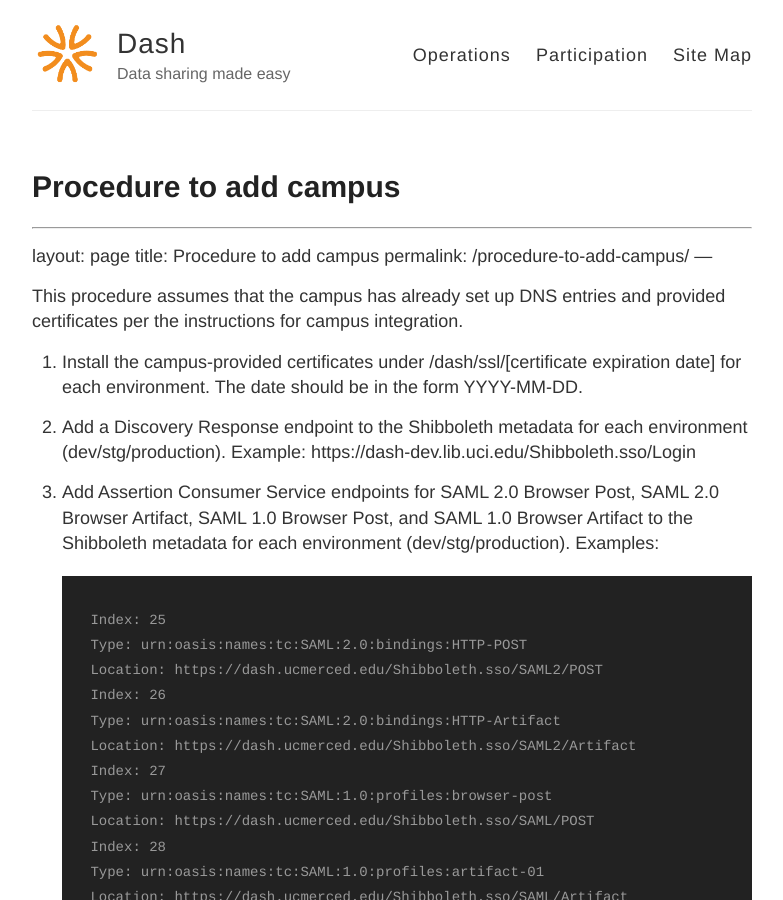
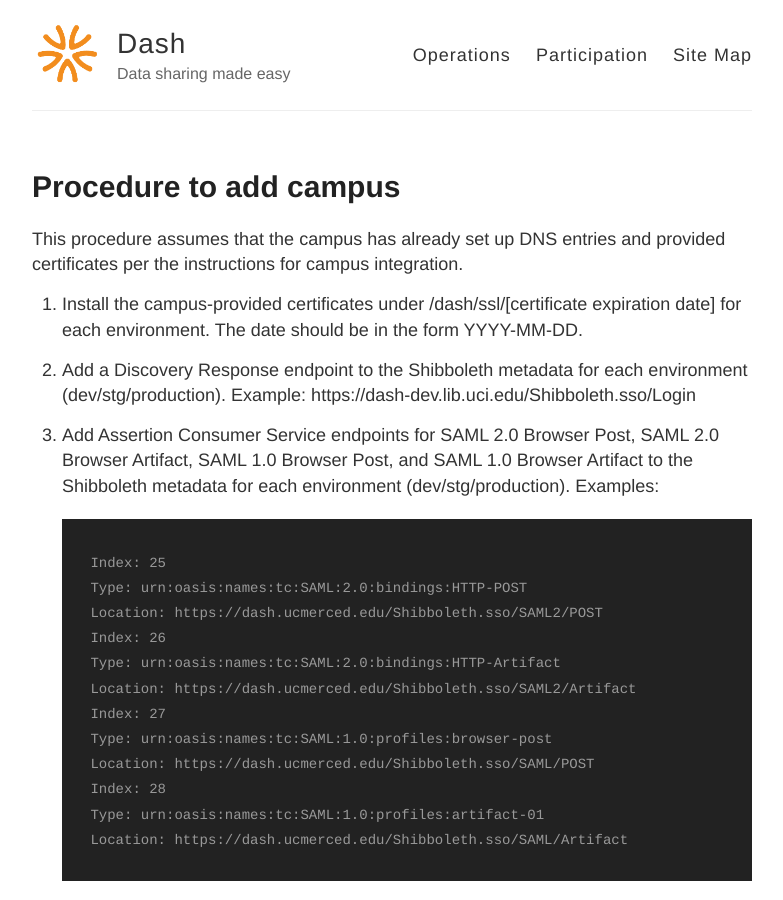
Before and after one commit to CDLUC3/dash, a Jekyll site: the page built from Procedure-to-add-campus.md, in a window 1280 px wide and 900 px high. Shown: the whole window, without its empty margins (248-1031 px from the left). Built offline with Jekyll 4.4.1, drawn with Linux system fonts in a browser that asks for light colours.

Commit message:
Update Procedure-to-add-campus.md

`````diff
--- a/Procedure-to-add-campus.md
+++ b/Procedure-to-add-campus.md
@@ -1,9 +1,3 @@
----
-layout: page
-title: Procedure to add campus
-permalink: /procedure-to-add-campus/
----
-
 ---
 layout: page
 title: Procedure to add campus
@@ -31,7 +25,6 @@ This procedure assumes that the campus has already set up DNS entries and provid
     Type: urn:oasis:names:tc:SAML:1.0:profiles:artifact-01
     Location: https://dash.ucmerced.edu/Shibboleth.sso/SAML/Artifact
 ````
-
 4. For each environment, edit the correct .yaml file for the host to set up the Vhost using Puppet. The .yaml files are best edited as dpr2@uc3-mrt-wrk1-stg.cdlib.org. The files live under /dpr2/etc/infra-puppet/hiera/node/[fqdn].yaml. This is most easily accomplished by copy-and-pasting an existing campus configuration block. Example:
 ````
 /dpr2/etc/infra-puppet/hiera/node/uc3-datashare-dev.cdlib.org.yaml
@@ -51,13 +44,9 @@ This procedure assumes that the campus has already set up DNS entries and provid
       - { myothercampusidp: "urn:mace:incommon:berkeley.edu", myothercampushost: dash-dev.berkeley.edu }
     permissions: "0644"
 ````
-
 5. Update the 'myothercampuses' field for all the other campuses to include the new campus.
-
 6. Be certain the campus setup data in the .yaml file exists under both the section for Dash and the section for Root usage. Copy-and-paste the finished configuration block.
-
 7. Do a git commit and push to send the new .yaml file to the git repository master. A script called /dpr2/bin/push.bash automates this process. Just provide a commit message.
-
 8. Log on to each Dash server as the dash user and do the following:
 ````
 cd /dash/etc/infra-puppet
@@ -65,5 +54,4 @@ git pull
 /dash/bin/commit.bash
 ````
 This will pull in the Puppet configuration created in steps 4-7, create the new campus vhost, and update the vhost-base.conf file to include the new campus vhost.
-
 9. /dash/apps/apache/bin/apachectl restart to read in the new config. The new campus site should now be active.
`````
